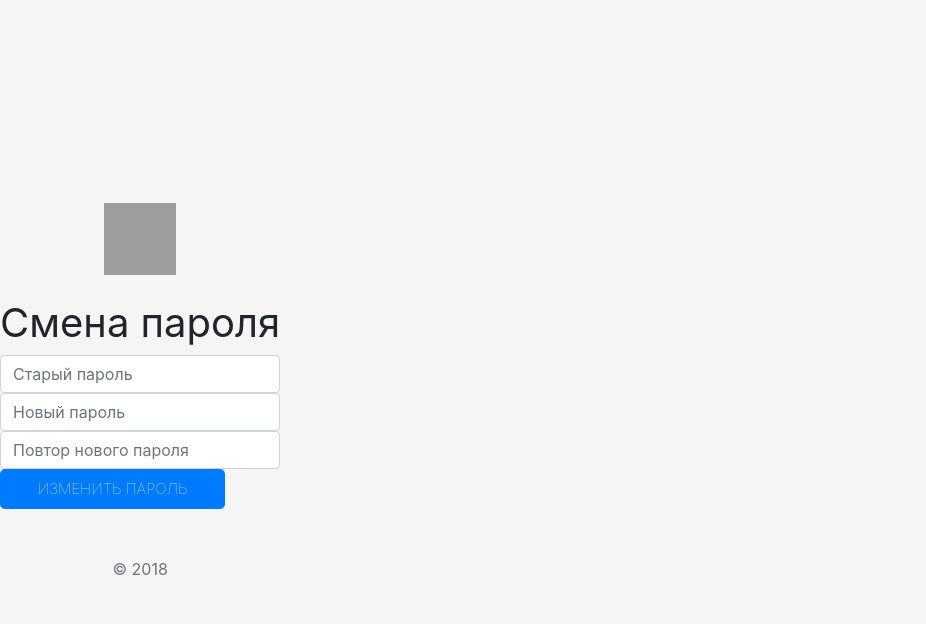
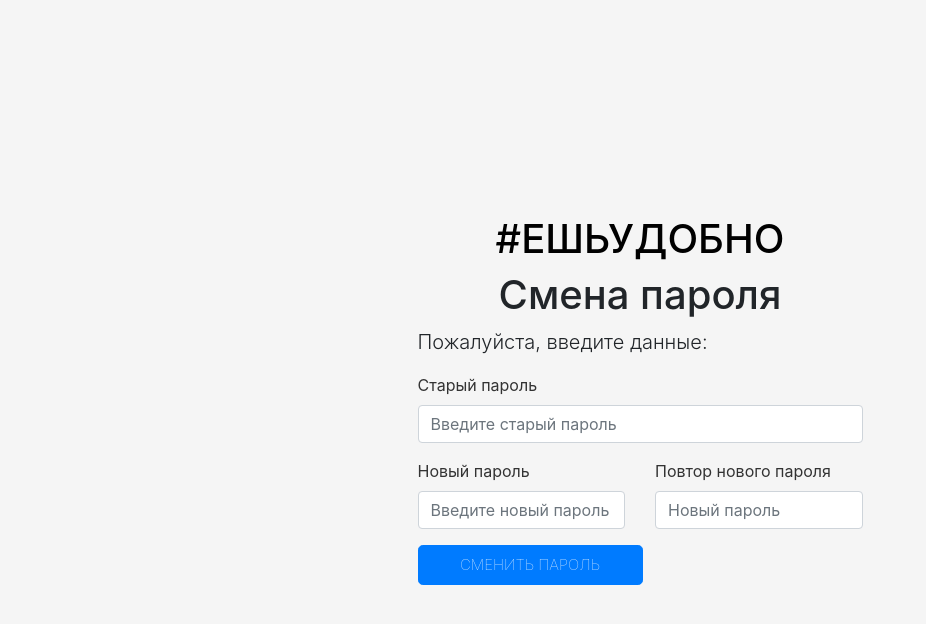
Before and after one commit to KeltorHD/django_project, a Django app: page /pasrec/ in a window 1280 px wide. Shown: the top 624 px of the page, without its empty margins (0-926 px from the left). Run offline with Django 3.2, Linux system fonts and the light colour scheme; a user stored in the database is signed in; some libraries are stand-ins or nearby versions; grey boxes are pictures that could not be loaded.

Commit message:
Новый дизайн и логика меню авторизации и регистрации

```diff
--- a/app/static/css/stylelogin.css
+++ b/app/static/css/stylelogin.css
@@ -26,3 +26,6 @@ label {
   text-transform: uppercase;
   font-size: 15px;
 }
+.href, .href:hover{
+  color: #000;
+}
--- a/app/templates/app/pasrec.html
+++ b/app/templates/app/pasrec.html
@@ -1,38 +1,73 @@
-<!doctype html>
+<!DOCTYPE html>
 <html lang="en">
+<html>
     <head>
-  <meta charset="utf-8">
-  <meta name="viewport" content="width=device-width, initial-scale=1, shrink-to-fit=no">
+
+        <title>Смена пароля</title>
+
+        <meta charset="UTF-8">
+        <meta name="viewport" content="width=device-width, initial-scale=1.0">
         <link rel="stylesheet" href="https://stackpath.bootstrapcdn.com/bootstrap/4.1.1/css/bootstrap.min.css" integrity="sha384-WskhaSGFgHYWDcbwN70/dfYBj47jz9qbsMId/iRN3ewGhXQFZCSftd1LZCfmhktB" crossorigin="anonymous">
-  <script src="https://ajax.googleapis.com/ajax/libs/jquery/1.12.4/jquery.min.js"></script>
         {% load static %}
+        <link rel="icon" type="image/png" href="{% static 'img/favicon.png' %}">
         <link rel="stylesheet" href="{% static 'css/stylelogin.css' %}">
+    </head>
+    <body>
 
-</head>
+        <div class="container">
+            <div class="row justify-content-center">
+                <div class="col-lg-5">
+                    <h1 class="text-center"><a class="href" href="{% url 'index' %}">#ЕШЬУДОБНО</a></h1> <h1 class="text-center">Смена пароля</h1>
+                    <p class="lead">Пожалуйста, введите данные:</p>
+                    <form id="contact-form" method='POST' class="form-signin post-form">{% csrf_token %}
 
-<body class="text-center">
-  <form method='POST' class="form-signin post-form">{% csrf_token %}
-    <a href="{% url 'index' %}"><img class="mb-4" src="{% static 'img/log.svg' %}" alt="" width="72" height="72"></a>
-    <h1 class="font-weight-normal">Смена пароля</h1>
+                        <div class="controls">
+                            <div class="row">
+                                <div class="col-md-12">
+                                    <div class="form-group">
+                                        <label for="id_password">Старый пароль</label>
+                                        <input id="id_password" type="password" name="password" class="form-control" placeholder="Введите старый пароль" required="required" maxlength="100" >
+                                    </div>
+                                </div>
+                            </div>
 
-    <label for="id_password" class="sr-only">Старый пароль</label>
-    <input type="password" name='password' id="id_password" class="form-control" placeholder="Старый пароль" required>
+                            <div class="row">
+                                <div class="col-md-6">
+                                    <div class="form-group">
+                                        <label for="id_password">Новый пароль</label>
+                                        <input id="id_password1" type="password" name="password1" id="id_username" class="form-control" placeholder="Введите новый пароль" required="required">
+                                    </div>
+                                </div>
+                                <div class="col-md-6">
+                                    <div class="form-group">
+                                        <label for="id_password">Повтор нового пароля</label>
+                                        <input id="id_password2" type="password" name="password2" id="id_username" class="form-control" placeholder="Новый пароль" required="required">
+                                    </div>
+                                </div>
+                            </div>
 
-    <label for="id_password" class="sr-only">Новый пароль</label>
-    <input type="password" name='password1' id="id_password1" class="form-control" placeholder="Новый пароль" required>
+                            {% if error %}
+                            <ul class="messages">
+                                <li class="{{ error }}">{{ error }}</li>
+                            </ul>
+                            {% endif %}
 
-    <label for="id_password" class="sr-only">Повтор нового пароля</label>
-    <input type="password" name='password2' id="id_password2" class="form-control" placeholder="Повтор нового пароля" required>
+                            <div class="row">
 
-    <button class="btn btn-lg btn-primary btn-block" type="submit">Изменить пароль</button>
-    <p></p>
-    {% for message in messages %}
-      <div class="message {{ message.tags }}">
-        {{ message }}
+                                <div class="col-md-12">
+                                    <button class="btn btn-lg btn-primary btn-block" type="submit">Сменить пароль</button>
                                 </div>
-    {% endfor %}
-      <p class="mt-5 mb-3 text-muted">&copy; 2018</p>
+
+                            </div>
+
+                        </div>
+
                     </form>
+
+                </div>
+
+            </div>
+
+        </div>
     </body>
-
 </html>
--- a/app/templates/base_generic.html
+++ b/app/templates/base_generic.html
@@ -12,7 +12,7 @@
 
   <!-- Добавление дополнительного статического CSS файла -->
   {% load static %}
-  <link rel="icon" type="image/png" href="{% static 'img/favicon.png' %}" />
+  <link rel="icon" type="image/png" href="{% static 'img/favicon.png' %}">
   {% block static %}<link rel="stylesheet" href="{% static 'css/styles.css' %}">{% endblock %}
 </head>
 
--- a/app/views.py
+++ b/app/views.py
@@ -7,7 +7,6 @@ from django.contrib.auth import authenticate, logout
 from django.contrib import messages, auth
 from django.contrib.auth import logout
 from django.contrib.auth.models import User, Group
-
 import datetime
 
 def index(request):
@@ -168,9 +167,17 @@ def login(request):
                     auth.login(request, user)
                     return redirect('index')
                 else:
-                    print("The password is valid, but the account has been disabled!")
+                    error = 'Ваш аккаунт выключен - напишите разработчику: keltorplaylife@gmail.com!'
+                    return render(
+                        request,
+                        'app/login.html',
+                        {'error':error})
             else:
-                messages.error(request, 'Неверный логин или пароль')
+                error = 'Неверный логин или пароль!'
+                return render(
+                    request,
+                    'app/login.html',
+                    {'error':error})
     else:
         form = LoginForm()
     return render(
@@ -185,16 +192,41 @@ def register(request):
     if request.method == 'POST':
         form = RegisterForm(request.POST)
         if form.is_valid():
+            kirill = ('абвгдеёжзийклмнопрстуфхцчшщъыьэюя')
             username = form.cleaned_data.get('username', None)
-            if User.objects.filter(username=username) != None:
-                messages.error(request, 'Пользователь с таким логином уже существует')
+            find_kirill = [x for x in kirill if x in username.lower()]
+            if (len(username)<6) or (find_kirill):
+                error = 'Логин меньше 6 символов или написан не латиницей!'
+                return render(
+                    request,
+                    'app/register.html',
+                    {'error':error})
+            if User.objects.filter(username=username).exists():
+                error = 'Пользователь с таким логином уже существует!'
+                return render(
+                    request,
+                    'app/register.html',
+                    {'error':error})
             email = form.cleaned_data.get('email', None)
             first_name = form.cleaned_data.get('first_name', None)
             last_name = form.cleaned_data.get('last_name', None)
             password1 = form.cleaned_data.get('password1', None)
+
+            find_kirill = [x for x in kirill if x in password1.lower()]
+            if (find_kirill) or len(password1)<6:
+                error = 'Пароль меньше 6 символов или написан не латиницей!'
+                return render(
+                    request,
+                    'app/register.html',
+                    {'error':error})
+
             password2 = form.cleaned_data.get('password2', None)
             if password2 != password1:
-                messages.error(request, 'Пароли не совпадают')
+                error = 'Пароли не совпадают!'
+                return render(
+                    request,
+                    'app/register.html',
+                    {'error':error})
             user = User.objects.create_user(username, email, password1)
             user.first_name=first_name
             user.last_name=last_name
@@ -239,9 +271,17 @@ def pasrec(request):
                     auth.login(request, log)
                     return redirect('account')
                 else:
-                    messages.error(request, 'Новые пароли не совпадают')
+                    error = 'Новые пароли не совпадают!'
+                    return render(
+                        request,
+                        'app/pasrec.html',
+                        {'error':error})
             else:
-                messages.error(request, 'Старый пароль неверен!')
+                error = 'Старый пароль неверен!'
+                return render(
+                    request,
+                    'app/pasrec.html',
+                    {'error':error})
 
     else:
         form = PasrecForm()
```
Also changed, not shown: app/templates/app/login.html (+54 -22 lines), app/templates/app/register.html (+11 -10 lines), app/static/img/logo.svg (deleted), db.sqlite3. Lines whose indentation alone changed are shown as unchanged.
